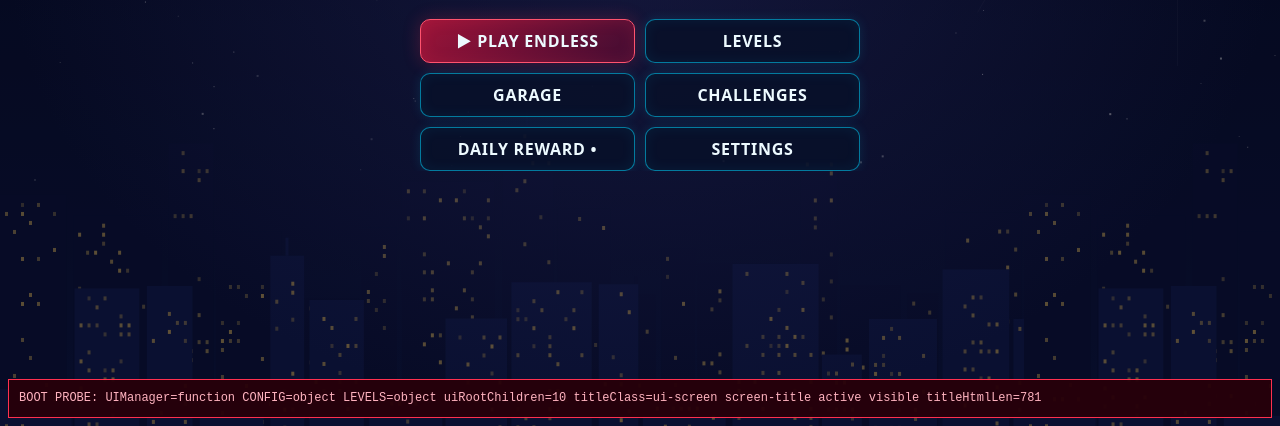
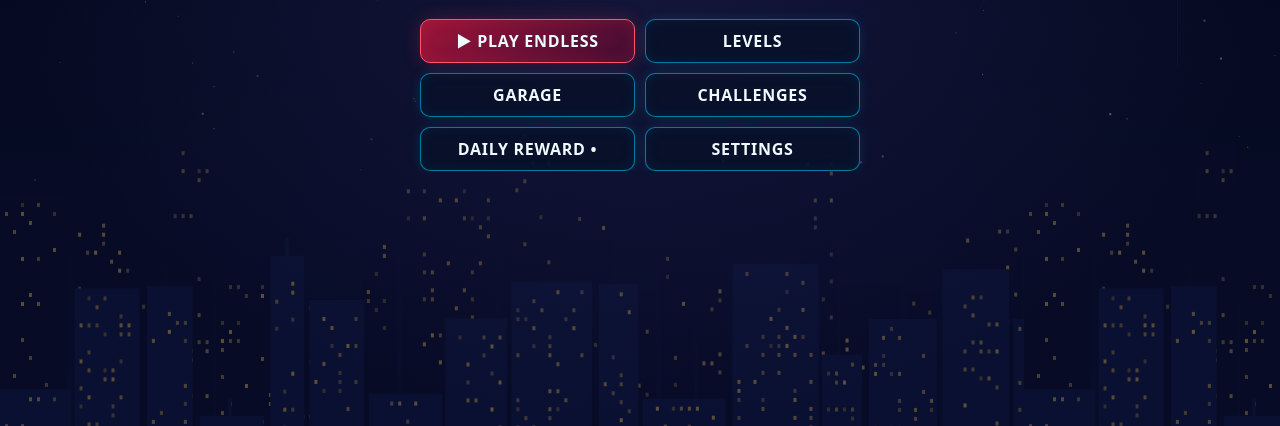
Before and after one commit to MicahDessaigne/web-rider, a website: page index.html in a window 1280 px wide. Shown: the part 374-800 px from the top of the page. Drawn offline with Linux system fonts and the light colour scheme.

Commit message:
Remove boot diagnostics script
Removed boot diagnostics script from index.html.

```diff
--- a/index.html
+++ b/index.html
@@ -15,46 +15,6 @@
   <title>Web Rider</title>
 </head>
 <body>
-  <script>
-  /* Boot diagnostics: prints errors and boot state directly on screen. */
-  (function () {
-    function box() {
-      var b = document.getElementById('boot-errors');
-      if (!b && document.body) {
-        b = document.createElement('div');
-        b.id = 'boot-errors';
-        b.style.cssText = 'position:fixed;left:8px;right:8px;bottom:8px;z-index:9999;' +
-          'background:rgba(40,0,10,.95);color:#ffb3c0;font:12px/1.4 monospace;padding:10px;' +
-          'border:1px solid #ff304f;white-space:pre-wrap;max-height:50vh;overflow:auto;pointer-events:auto;';
-        document.body.appendChild(b);
-      }
-      return b;
-    }
-    function log(msg) { var b = box(); if (b) b.textContent += (b.textContent ? '\n\n' : '') + msg; }
-    window.addEventListener('error', function (e) {
-      if (e.target && (e.target.src || e.target.href)) {
-        log('FAILED TO LOAD: ' + (e.target.src || e.target.href));
-      } else {
-        log((e.message || 'Error') + (e.error && e.error.stack ? '\n' + e.error.stack : ''));
-      }
-    }, true);
-    window.addEventListener('unhandledrejection', function (e) {
-      log('PROMISE REJECTION: ' + (e.reason && e.reason.stack ? e.reason.stack : e.reason));
-    });
-    window.addEventListener('load', function () {
-      setTimeout(function () {
-        var r = document.getElementById('ui-root');
-        var t = r && r.querySelector ? r.querySelector('.screen-title') : null;
-        log('BOOT PROBE: UIManager=' + (typeof UIManager) +
-            ' CONFIG=' + (typeof CONFIG) +
-            ' LEVELS=' + (typeof LEVELS) +
-            ' uiRootChildren=' + (r ? r.children.length : 'NO #ui-root') +
-            ' titleClass=' + (t ? t.className : 'n/a') +
-            ' titleHtmlLen=' + (t ? t.innerHTML.length : 'n/a'));
-      }, 1500);
-    });
-  })();
-  </script>
   <main id="app">
     <canvas id="game-canvas" aria-label="Web Rider game"></canvas>
     <div id="ui-root" aria-live="polite"></div>
```
